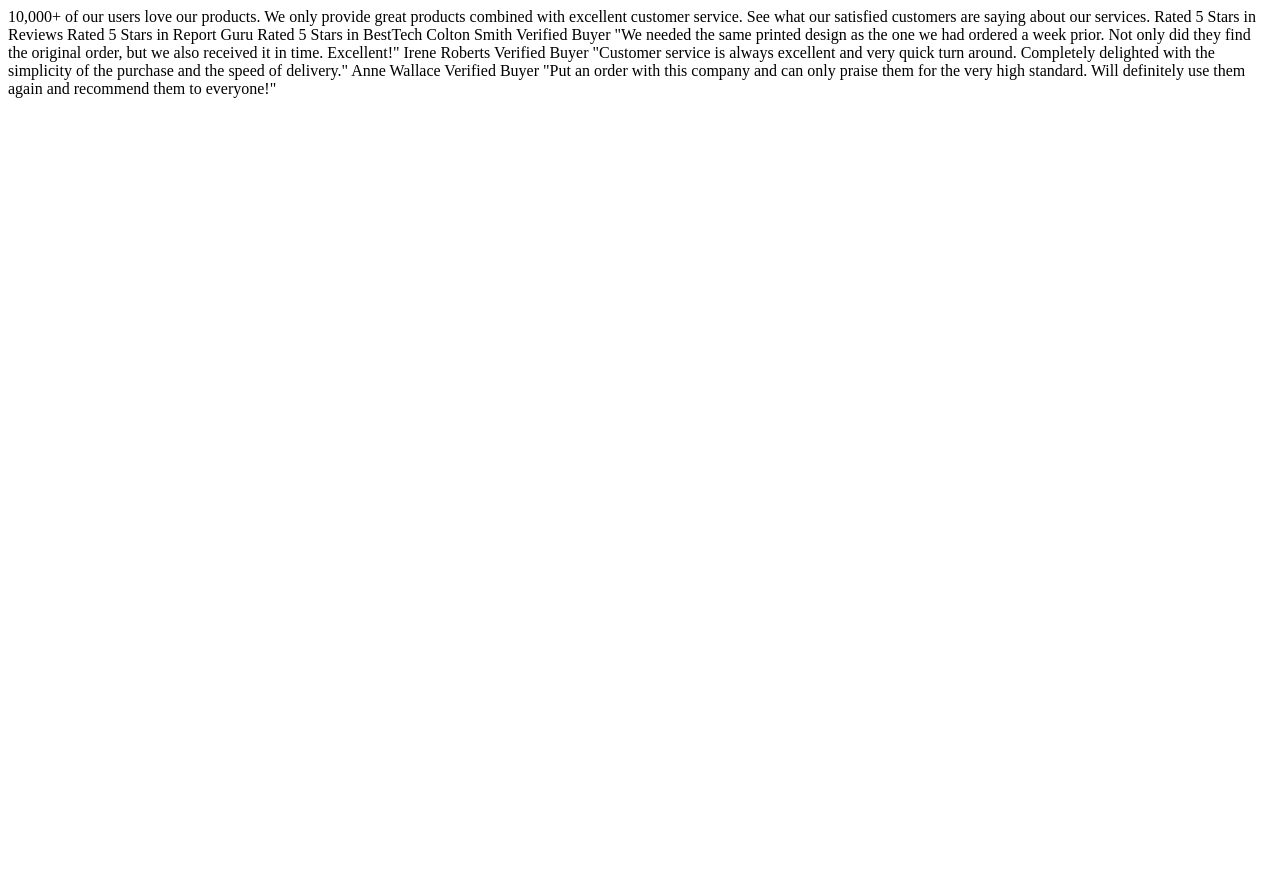
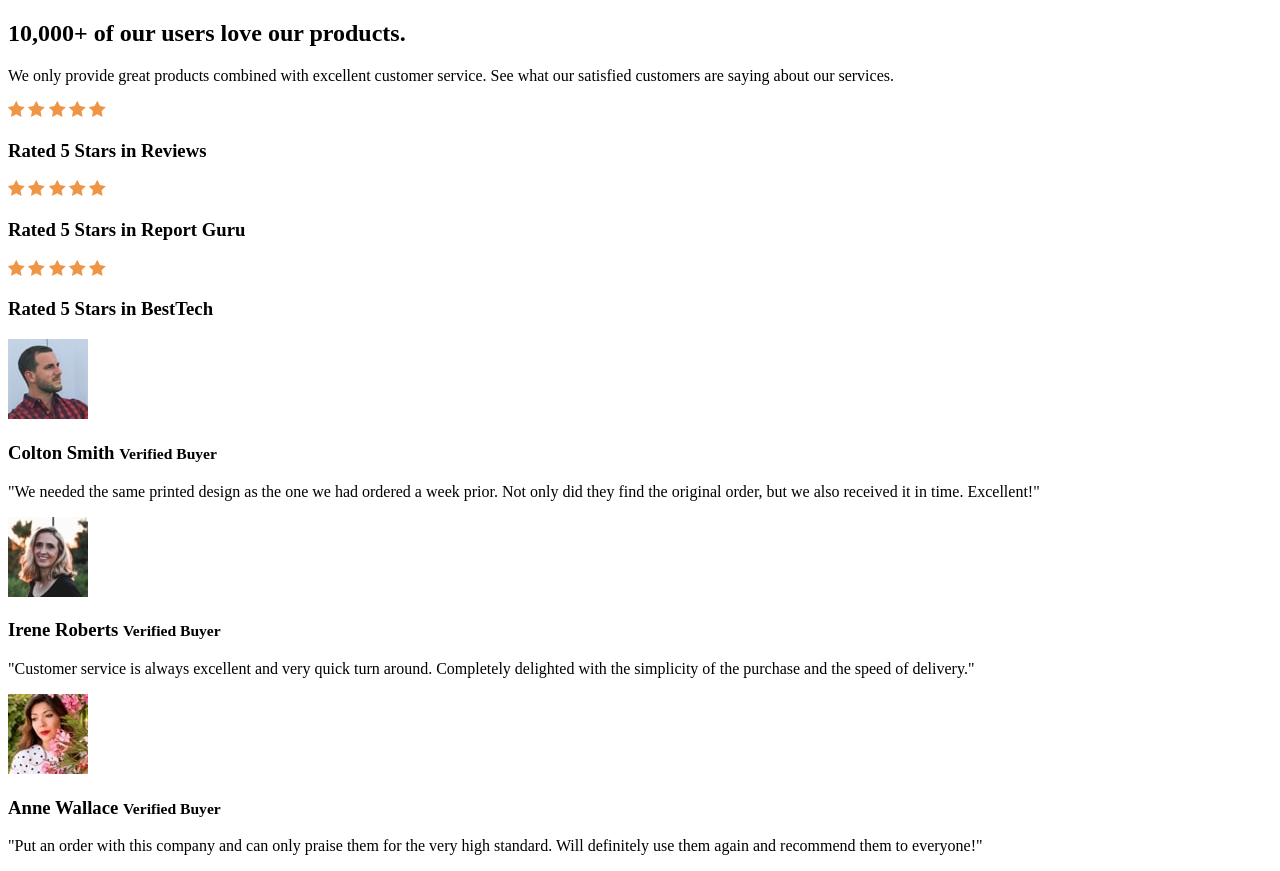
Before and after one commit to pilatech/social-proof-section, a plain HTML site: page index.html in a window 1280 px wide. Before the commit the page ends 800 px from the top, so only its background shows below. Drawn offline with Linux system fonts and the light colour scheme.

Commit message:
completed markup

```diff
--- a/index.html
+++ b/index.html
@@ -4,7 +4,6 @@
     <meta charset="UTF-8" />
     <meta name="viewport" content="width=device-width, initial-scale=1.0" />
     <!-- displays site properly based on user's device -->
-
     <link
       rel="icon"
       type="image/png"
@@ -18,30 +17,94 @@
 
   </head>
   <body>
+   <main class="page">
+    <header class="hero">
+     <section class="hero__intro">
+      <h1 class="title">
        10,000+ of our users love our products.
-
-    We only provide great products combined with excellent customer service.
-    See what our satisfied customers are saying about our services.
-
-    Rated 5 Stars in Reviews
-    Rated 5 Stars in Report Guru
-    Rated 5 Stars in BestTech
-
+      </h1>
+      <p class="hero__text">
+       We only provide great products combined with excellent customer service. See what our satisfied customers are saying about our services.
+      </p>
+     </section>
+     <aside class="hero__ratings">
+      <article class="rating">
+       <small class="rating__stars">
+        <img src="images/icon-star.svg" alt="star" class="rating__star">
+        <img src="images/icon-star.svg" alt="star" class="rating__star">
+        <img src="images/icon-star.svg" alt="star" class="rating__star">
+        <img src="images/icon-star.svg" alt="star" class="rating__star">
+        <img src="images/icon-star.svg" alt="star" class="rating__star">
+       </small>
+       <h3 class="rating__title">Rated 5 Stars in Reviews</h3>
+      </article>
+      <article class="rating">
+       <small class="rating__stars">
+        <img src="images/icon-star.svg" alt="star" class="rating__star">
+        <img src="images/icon-star.svg" alt="star" class="rating__star">
+        <img src="images/icon-star.svg" alt="star" class="rating__star">
+        <img src="images/icon-star.svg" alt="star" class="rating__star">
+        <img src="images/icon-star.svg" alt="star" class="rating__star">
+       </small>
+       <h3 class="rating__title">Rated 5 Stars in Report Guru</h3>
+      </article>
+      <article class="rating">
+       <small class="rating__stars">
+        <img src="images/icon-star.svg" alt="star" class="rating__star">
+        <img src="images/icon-star.svg" alt="star" class="rating__star">
+        <img src="images/icon-star.svg" alt="star" class="rating__star">
+        <img src="images/icon-star.svg" alt="star" class="rating__star">
+        <img src="images/icon-star.svg" alt="star" class="rating__star">
+       </small>
+       <h3 class="rating__title">Rated 5 Stars in BestTech</h3>
+      </article>
+     </aside>
+    </header>
+    <section class="reviews">
+     <article class="review">
+      <header class="review__profile">
+       <img src="images/image-colton.jpg" alt="Colton Smith" class="review__avatar">
+       <h3 class="review__title">
         Colton Smith
+        <small class="review__title-extra">
          Verified Buyer
-    "We needed the same printed design as the one we had ordered a week prior.
-    Not only did they find the original order, but we also received it in time.
+        </small>
+       </h3>
+      </header>
+      <p class="review__text">
+       "We needed the same printed design as the one we had ordered a week prior. Not only did they find the original order, but we also received it in time.
        Excellent!"
-
+      </p>
+     </article>
+     <article class="review">
+      <header class="review__profile">
+       <img src="images/image-irene.jpg" alt="Irene Roberts" class="review__avatar">
+       <h3 class="review__title">
         Irene Roberts
+        <small class="review__title-extra">
          Verified Buyer
-    "Customer service is always excellent and very quick turn around. Completely
-    delighted with the simplicity of the purchase and the speed of delivery."
-
+        </small>
+       </h3>
+      </header>
+      <p class="review__text">
+       "Customer service is always excellent and very quick turn around. Completely delighted with the simplicity of the purchase and the speed of delivery."
+      </p>
+     </article>
+     <article class="review">
+      <header class="review__profile">
+       <img src="images/image-anne.jpg" alt="Anne Wallace" class="review__avatar">
+       <h3 class="review__title">
         Anne Wallace
+        <small class="review__title-extra">
          Verified Buyer
-    "Put an order with this company and can only praise them for the very high
-    standard. Will definitely use them again and recommend them to everyone!"
-
+        </small>
+       </h3>
+      </header>
+      <p class="review__text">
+       "Put an order with this company and can only praise them for the very high standard. Will definitely use them again and recommend them to everyone!"
+      </p>
+     </article>
+    </section>
+   </main>
   </body>
 </html>
```
Lines whose indentation alone changed are shown as unchanged.
